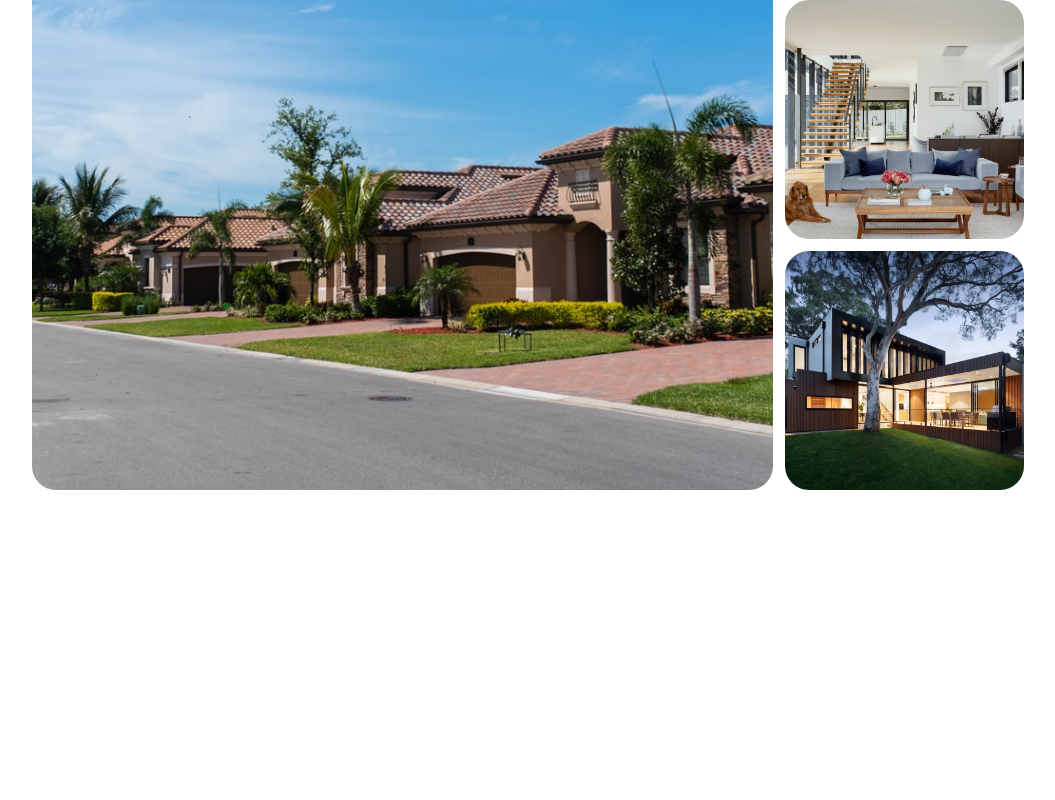
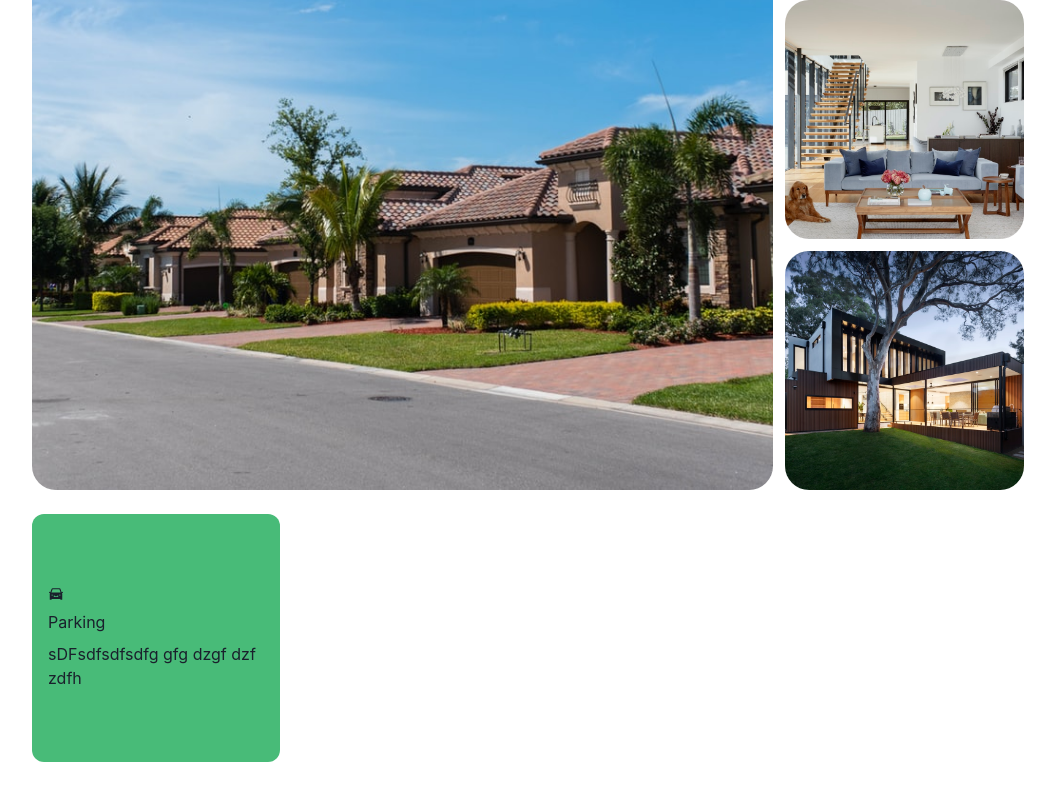
Before and after one commit to hichamabboud/gypsychoice_ui, a Next.js app: page / in a window 1280 px wide. Shown: the part 483-1283 px from the top of the page, without its empty margins (112-1167 px from the left). Before the commit the page ends 1013 px from the top, so only its background shows below. Built offline with nearby package versions, Linux system fonts and the light colour scheme.

Commit message:
adding what is included

```diff
--- /dev/null
+++ b/components/WhatsIncluded.js
@@ -0,0 +1,28 @@
+import { AspectRatio, GridItem, Heading, HStack, SimpleGrid, Icon, Text, VStack, Box, Grid } from "@chakra-ui/react";
+import { AiFillCar } from "react-icons/ai";
+
+
+const WhatsIncluded = () => {
+  return (
+    <VStack w='full'>
+          <Grid templateColumns="repeat(4, 1fr)" w='full' >
+            <GridItem colSpan={1}>
+                <AspectRatio ratio={{ md : 1, base : 16/9 }}>
+                    <VStack justifyContent='space-between' bg='green.400' rounded='xl' p={4} >
+                        <HStack justifyContent='flex-start' w='full'>
+                            <AiFillCar />
+                        </HStack>
+
+                        <VStack alignItems='flex-start' >
+                            <Text> Parking </Text>
+                            <Text> sDFsdfsdfsdfg gfg dzgf dzf zdfh </Text>
+                        </VStack>
+                    </VStack>
+                </AspectRatio>
+            </GridItem>
+          </Grid>
+    </VStack>
+  )
+}
+
+export default WhatsIncluded;
--- a/pages/index.js
+++ b/pages/index.js
@@ -1,7 +1,7 @@
 import { Container, VStack } from "@chakra-ui/react";
 import Header from "../components/Header";
 import TopNavBar from "../components/TopNavBar";
-// import WhatsIncluded from "../components/WhatsIncluded";
+import WhatsIncluded from "../components/WhatsIncluded";
 
 const Home = () => {
   return (
@@ -9,7 +9,7 @@ const Home = () => {
       <VStack spacing={6} alignItems="stretch">
         <TopNavBar />
         <Header />
-        {/* <WhatsIncluded /> */}
+        <WhatsIncluded />
       </VStack>
     </Container>
   )
```
